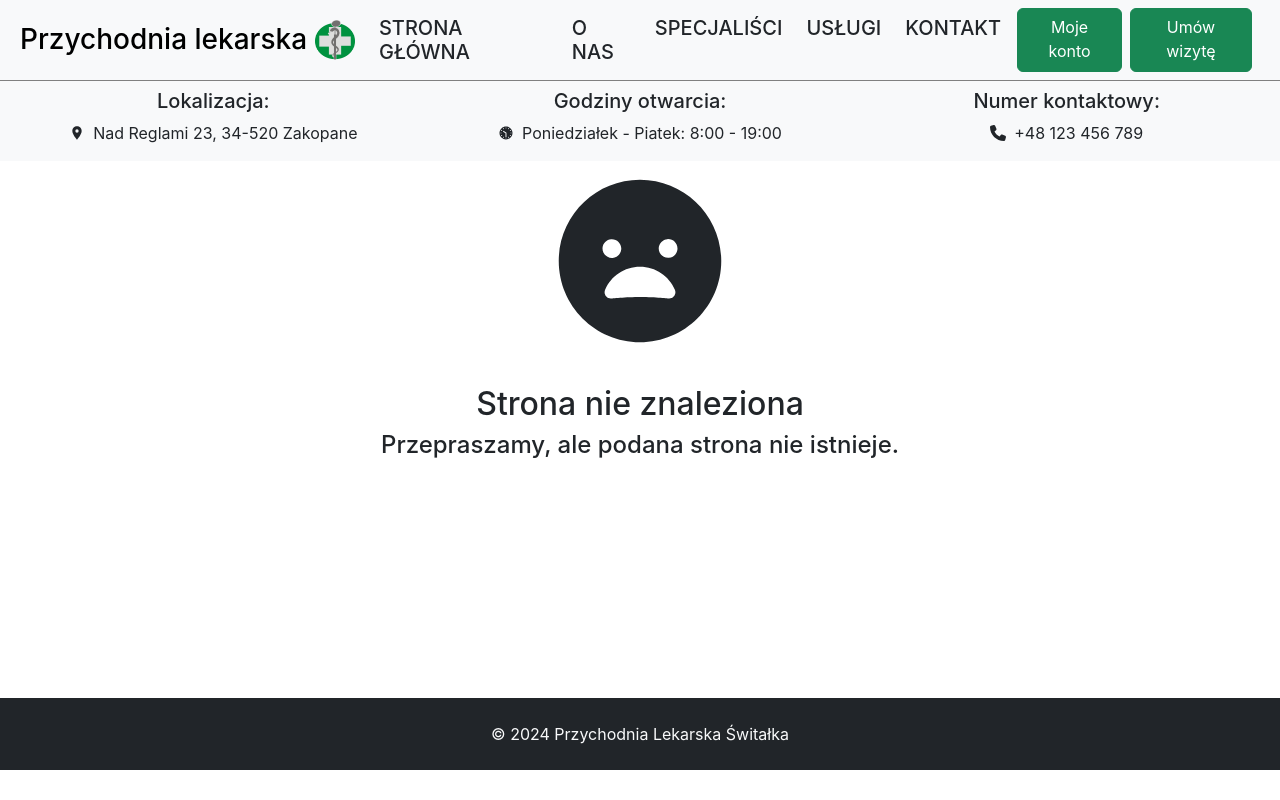
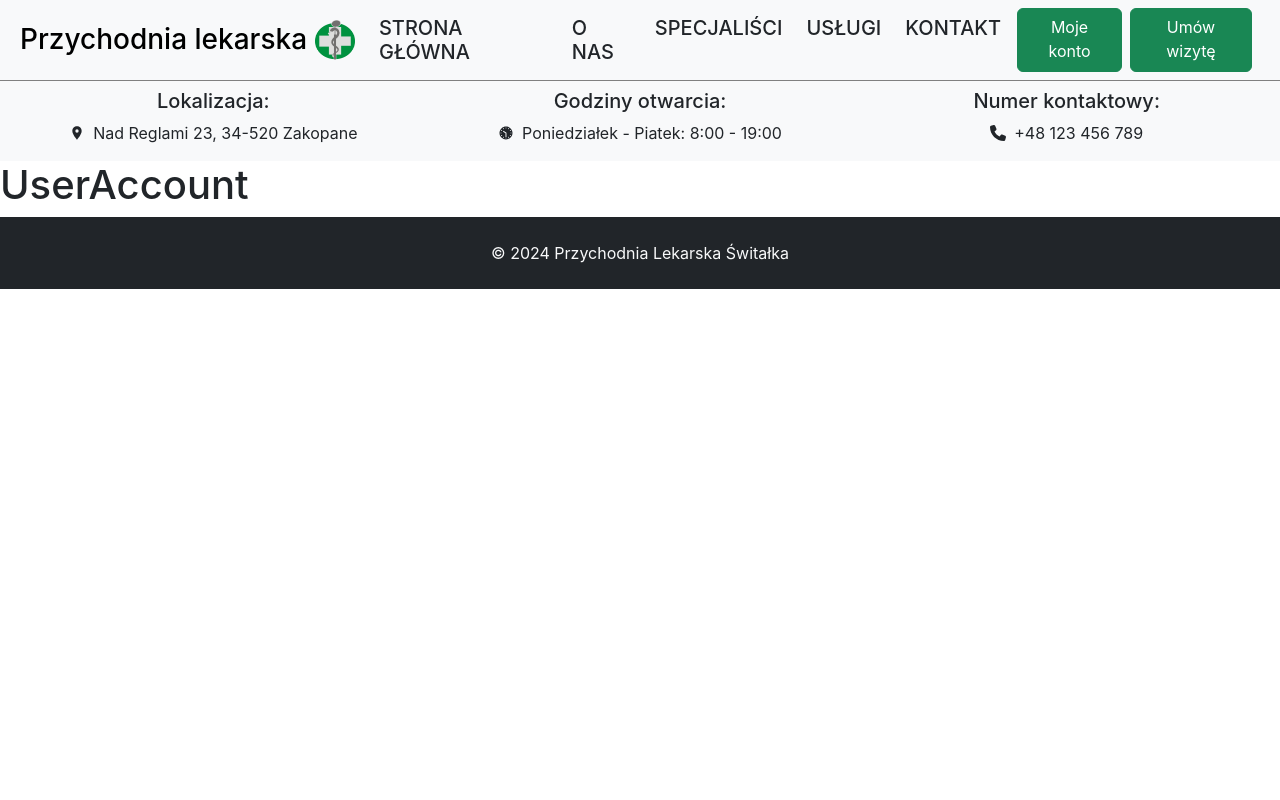
Before and after one commit to itamm15/react-clinic, a React (Create React App) app: page /account in a window 1280 px wide. Built offline with nearby package versions, Linux system fonts and the light colour scheme.

Commit message:
chore: add basic UserAccount component

```diff
--- a/src/App.tsx
+++ b/src/App.tsx
@@ -5,11 +5,13 @@ import { SpecialistsPage } from "./components/SpecialistsPage";
 import { NotFound } from "./components/NotFound";
 import { Layout } from "./components/Layout";
 import { Calendar } from "./components/Calendar";
+import { UserAccount } from "./components/UserAccount";
 
 const routes = [
   { path: "/", element: <HomePage /> },
   { path: "/doctors", element: <SpecialistsPage /> },
   { path: "/calendar", element: <Calendar /> },
+  { path: "/account", element: <UserAccount /> },
   { path: "*", element: <NotFound /> },
 ];
 
--- /dev/null
+++ b/src/components/UserAccount/UserAccount.tsx
@@ -0,0 +1,7 @@
+export function UserAccount() {
+  return (
+    <>
+      <h1>UserAccount</h1>
+    </>
+  )
+}
--- /dev/null
+++ b/src/components/UserAccount/index.tsx
@@ -0,0 +1 @@
+export * from './UserAccount';
```
